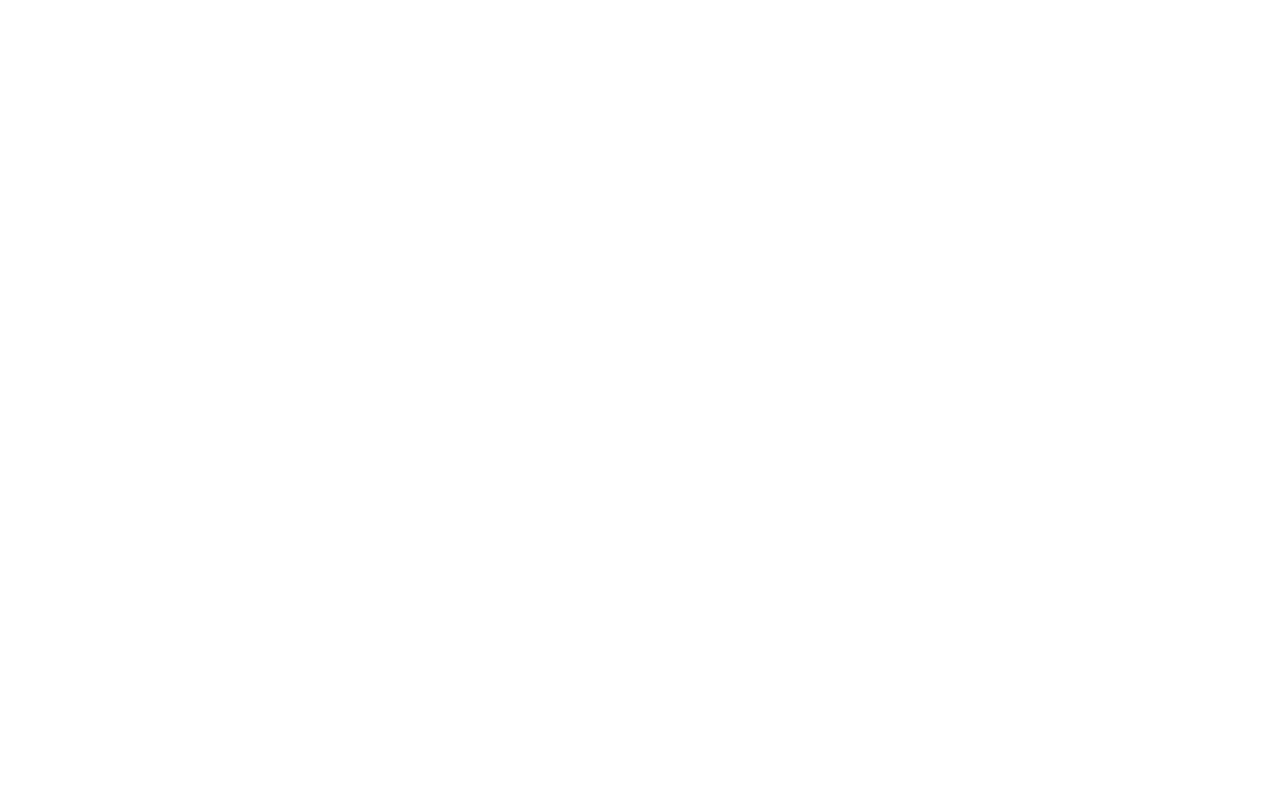
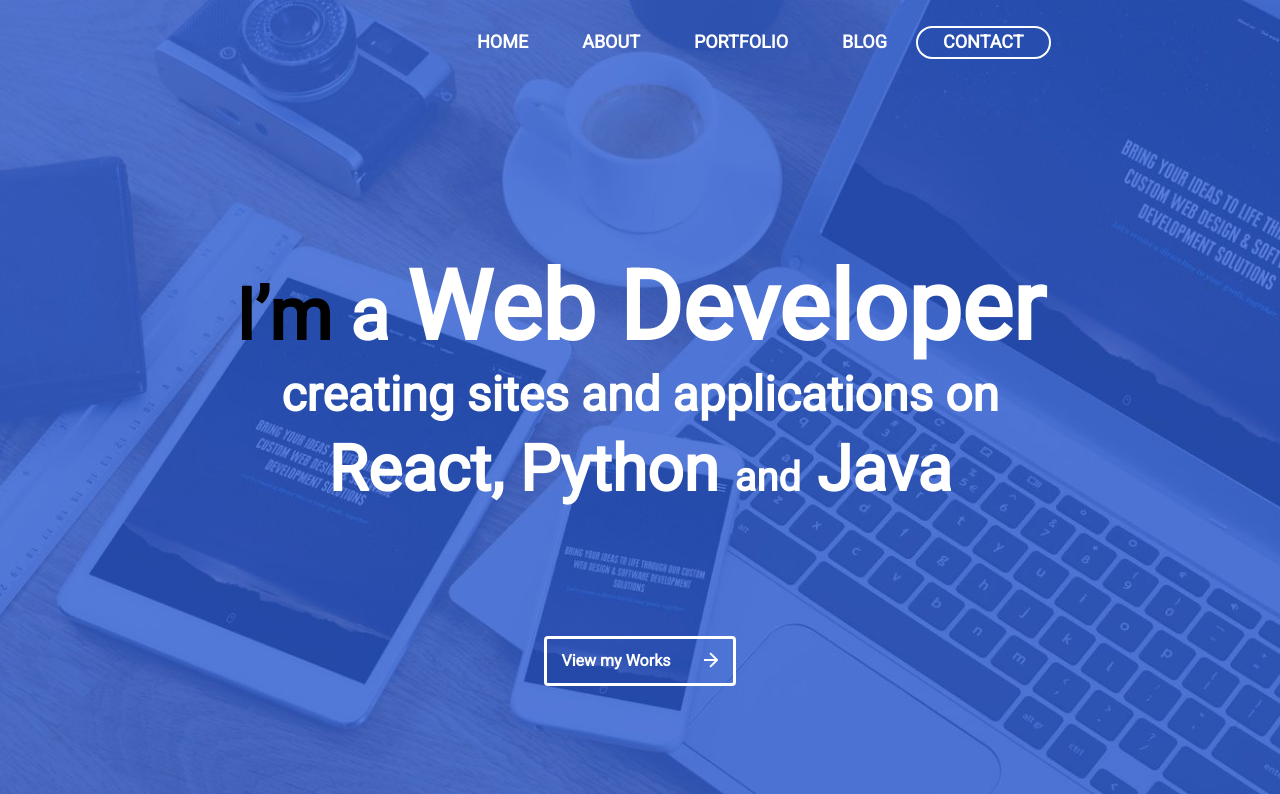
Before and after one commit to Kishinskiy/webdeveloper-portfolio-HTML-Template, a website: page src/index.html in a window 1280 px wide. Shown: the top 794 px of the page. Drawn offline with nearby package versions, Linux system fonts and the light colour scheme.

Commit message:
add header and about text

```diff
--- a/src/index.html
+++ b/src/index.html
@@ -4,9 +4,67 @@
     <meta charset="UTF-8">
     <meta name="viewport" content="width=device-width, initial-scale=1.0">
     <link href="https://fonts.googleapis.com/css2?family=Roboto&display=swap" rel="stylesheet">
+    <!-- Bootstrap -->
+    <link rel="stylesheet" href="https://stackpath.bootstrapcdn.com/bootstrap/4.5.2/css/bootstrap.min.css" integrity="sha384-JcKb8q3iqJ61gNV9KGb8thSsNjpSL0n8PARn9HuZOnIxN0hoP+VmmDGMN5t9UJ0Z" crossorigin="anonymous">
+
+    <link rel="stylesheet" href="./css/style.min.css">
     <title>WebDeveloper - Portfolio</title>
 </head>
 <body>
+    <header class="header">
+        <nav>
+            <div class="container">
+                <div class="row">
+                    <ul class="menu offset-md-3">
+                        <li class="menu_item"><a href="#" class="menu_link">Home</a></li>
+                        <li class="menu_item"><a href="#" class="menu_link">About</a></li>
+                        <li class="menu_item"><a href="#" class="menu_link">Portfolio</a></li>
+                        <li class="menu_item"><a href="#" class="menu_link">Blog</a></li>
+                        <li class="menu_item menu_button"><a href="#" class="menu_link">Contact</a></li>
+                    </ul>
+                </div>
+            </div>
+        </nav>
+        <div class="row">
+            <div class="container">
+                <div class="header_text" >
+                    <h1><span class="iam">I’m</span> a  <span class="wd">Web Developer</span></h1>
+                    <h4>creating sites and applications on</h4>
+                    <h2>React, Python <span>and</span> Java</h2>
+                    <button class="btn button">View my Works <img src="./img/Arrow.svg" alt="arrow" class="arrow"></button>
+                </div>
+            </div>
+        </div>
+    </header>
+    <section class="about">
+        <div class="container">
+            <div class="row">
+                <h1 class="mx-auto section_header">ABOUT</h1>
+            </div>
+            <div class="row">
+                <div class="myphoto col-md-4">
+                    <img src="./img/MyPhoto.jpg" alt="myPhoto">
+                </div>
+                <div class="about_text col-md-8">
+                    <p>Hello! My name is Oleg and I’m a FullStack-Developer with DevOps experience.</p>
+                    <p>I creating Websites and mobile or Desktop Applications on Python, Java or JavaScripts Languages. I have more 3 years experience in Devops with Docker, Kubernetes, Jenkins, GoogleCloud and Amazone AWS. Creating adaptivity websites with Bootstrap, Material design, on React framework and with Django Backend. I have experience with design, use figma, photoshop, Adobe XD and Scatch. You may see my works in my profile on <a href="">Bechaince</a></p>
+                </div>
+            </div>
+            <div class="row">
+                <div class="experience">
+                    <div class="html col-md-3">
+                        <p class="xp_name">html</p>
+                        <p>100%</p>
+                    </div>
+                </div>
+            </div>
+        </div>
+    </section>
 
+
+    <!-- Bootstrap -->
+<script src="https://code.jquery.com/jquery-3.5.1.slim.min.js" integrity="sha384-DfXdz2htPH0lsSSs5nCTpuj/zy4C+OGpamoFVy38MVBnE+IbbVYUew+OrCXaRkfj" crossorigin="anonymous"></script>
+<script src="https://cdn.jsdelivr.net/npm/popper.js@1.16.1/dist/umd/popper.min.js" integrity="sha384-9/reFTGAW83EW2RDu2S0VKaIzap3H66lZH81PoYlFhbGU+6BZp6G7niu735Sk7lN" crossorigin="anonymous"></script>
+<script src="https://stackpath.bootstrapcdn.com/bootstrap/4.5.2/js/bootstrap.min.js" integrity="sha384-B4gt1jrGC7Jh4AgTPSdUtOBvfO8shuf57BaghqFfPlYxofvL8/KUEfYiJOMMV+rV" crossorigin="anonymous"></script>
 </body>
 </html>
--- /dev/null
+++ b/src/sass/blocks/_about.scss
@@ -0,0 +1,20 @@
+.about_text {
+    font-size: 24px;
+    color: $text-color
+}
+
+.experience{
+    margin-top: 74px;
+}
+
+.html {
+    display: flex;
+    justify-content: space-between;
+    p{
+        padding-right: 160px;
+    }
+    .xp_name {
+        border-bottom: 10px solid $second-color;
+    }
+
+}
--- /dev/null
+++ b/src/sass/blocks/_heaeder.scss
@@ -0,0 +1,81 @@
+.header {
+    width: 100%;
+    height: 800px;
+    background: url(../../img/background.png)center center/cover no-repeat;
+
+}
+
+.menu {
+    margin-top: 28px;
+    padding-left: 112px;
+    &_item{
+        display: inline;
+    }
+    &_link{
+        color: #fff;
+        font-size: 18px;
+        font-weight: bold;
+        text-transform: uppercase;
+        text-decoration: none;
+        padding: 0 25px;
+
+    }
+    &_link:hover {
+        text-decoration: none;
+        color: $second-color;
+    }
+    &_button {
+        // font-size: 20px;
+        padding: 5px 0;
+        border: 2px solid #FFFFFF;
+        box-sizing: border-box;
+        border-radius: 100px;
+    }
+}
+
+.header_text{
+    color: #FFFFFF;
+    text-align: center;
+
+    h1{
+        font-weight: 900;
+        padding-top: 194px;
+        font-size: 72px;
+        line-height: 84px;
+        .iam {
+            color: black;
+        }
+        .wd {
+            font-size: 96px;
+        }
+    }
+    h4{
+        font-weight: 900;
+        font-size: 48px;
+    }
+    h2 {
+        font-weight: 900;
+        font-size: 64px;
+        span {
+            font-size: 40px;
+        }
+    }
+}
+
+.button {
+    margin-top: 120px;
+    padding: 10px 15px;
+    border: 3px solid #FFFFFF;
+    box-sizing: border-box;
+    color: #FFFFFF;
+    font-weight: bold;
+    img{
+        margin-left: 30px;
+        margin-bottom: 5px;
+    }
+}
+
+.button:hover {
+    text-decoration: none;
+    color: #FFFFFF;
+}
--- a/src/sass/style.scss
+++ b/src/sass/style.scss
@@ -14,7 +14,16 @@
         margin: 0 30px;
     }
     @include lg {
-        max-width: 950px;
+        max-width: 1200px;
         margin: 0 auto;
     }
 }
+@import 'blocks/heaeder';
+
+.section_header {
+    font-weight: 900;
+    margin: 74px 0;
+    border-bottom: 4px solid black;
+}
+
+@import 'blocks/about'
```
Also changed, not shown: src/css/style.min.css (added), src/img/Arrow.png (added), src/img/Arrow.svg (added), src/img/MyPhoto.jpg (added), src/img/background.png (added).
